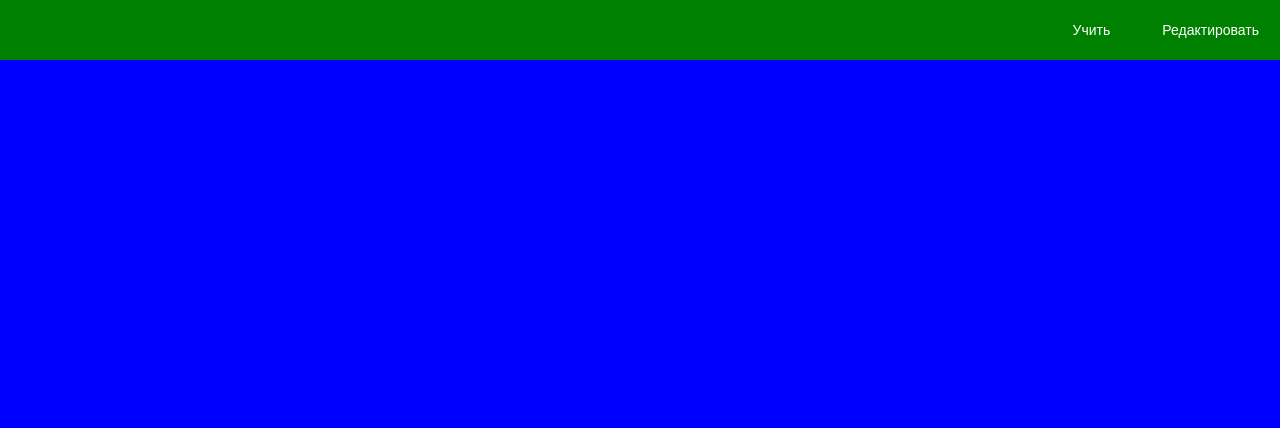
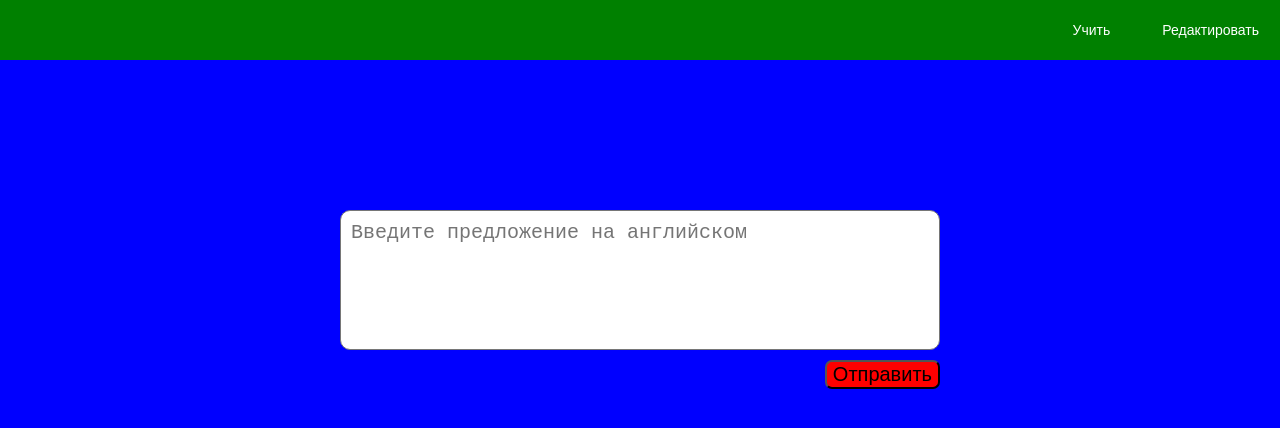
Before and after one commit to ArkadyPol/EnglishApp, a React app: page / in a window 1280 px wide. Both pictures are taken after a click on the button "Редактировать". Shown: the top 428 px of the page. Built offline with nearby package versions, Linux system fonts and the light colour scheme.

Commit message:
Edit page add content

```diff
--- /dev/null
+++ b/src/components/Content/Edit/Complete.module.scss
@@ -0,0 +1,14 @@
+$red: #ff0000;
+
+.complete {
+  .button {
+    font-size: inherit;
+    background-color: $red;
+    float: right;
+    border-radius: 7px;
+    cursor: pointer;
+    &:hover {
+      background-color: darken($red, 10%);
+    }
+  }
+}
--- /dev/null
+++ b/src/components/Content/Edit/Complete.tsx
@@ -0,0 +1,12 @@
+import React from 'react';
+import styles from './Complete.module.scss';
+
+const Complete = () => {
+  return (
+    <div className={styles.complete}>
+      <button className={styles.button}>Отправить</button>
+    </div>
+  );
+};
+
+export default Complete;
--- /dev/null
+++ b/src/components/Content/Edit/Edit.module.scss
@@ -0,0 +1,14 @@
+.edit {
+  display: grid;
+  width: 600px;
+  margin: 150px auto;
+  font-size: 20px;
+  grid-template-rows: 150px 50px;
+  .textarea {
+    font-size: inherit;
+    resize: none;
+    padding: 10px;
+    border-radius: 10px;
+    margin-bottom: 10px;
+  }
+}
--- a/src/components/Content/Edit/Edit.tsx
+++ b/src/components/Content/Edit/Edit.tsx
@@ -1,7 +1,15 @@
 import React from 'react';
+import Complete from './Complete';
+import styles from './Edit.module.scss';
+import TextArea from './TextArea';
 
 const Edit = () => {
-  return <div className="edit"></div>;
+  return (
+    <div className={styles.edit}>
+      <TextArea />
+      <Complete />
+    </div>
+  );
 };
 
 export default Edit;
--- /dev/null
+++ b/src/components/Content/Edit/TextArea.tsx
@@ -0,0 +1,20 @@
+import React from 'react';
+import { useDispatch, useSelector } from 'react-redux';
+import { RootState } from '../../../redux/reducers';
+import { change } from '../../../redux/reducers/editSlice';
+import styles from './Edit.module.scss';
+
+const TextArea = () => {
+  const value = useSelector((state: RootState) => state.edit);
+  const dispatch = useDispatch();
+  return (
+    <textarea
+      className={styles.textarea}
+      placeholder="Введите предложение на английском"
+      value={value}
+      onChange={(e) => dispatch(change(e.target.value))}
+    ></textarea>
+  );
+};
+
+export default TextArea;
--- /dev/null
+++ b/src/redux/reducers/editSlice.ts
@@ -0,0 +1,13 @@
+import { createSlice, PayloadAction } from '@reduxjs/toolkit';
+
+const editSlice = createSlice({
+  name: 'edit',
+  initialState: '',
+  reducers: {
+    change: (_, action: PayloadAction<string>) => action.payload,
+  },
+});
+
+export const { change } = editSlice.actions;
+
+export default editSlice.reducer;
--- a/src/redux/reducers/index.ts
+++ b/src/redux/reducers/index.ts
@@ -1,10 +1,12 @@
 import { combineReducers } from 'redux';
 import learnReducer from './learnSlice';
 import pageReducer from './pageSlice';
+import editReducer from './editSlice';
 
 const rootReducer = combineReducers({
   learn: learnReducer,
   page: pageReducer,
+  edit: editReducer,
 });
 
 export type RootState = ReturnType<typeof rootReducer>;
```
